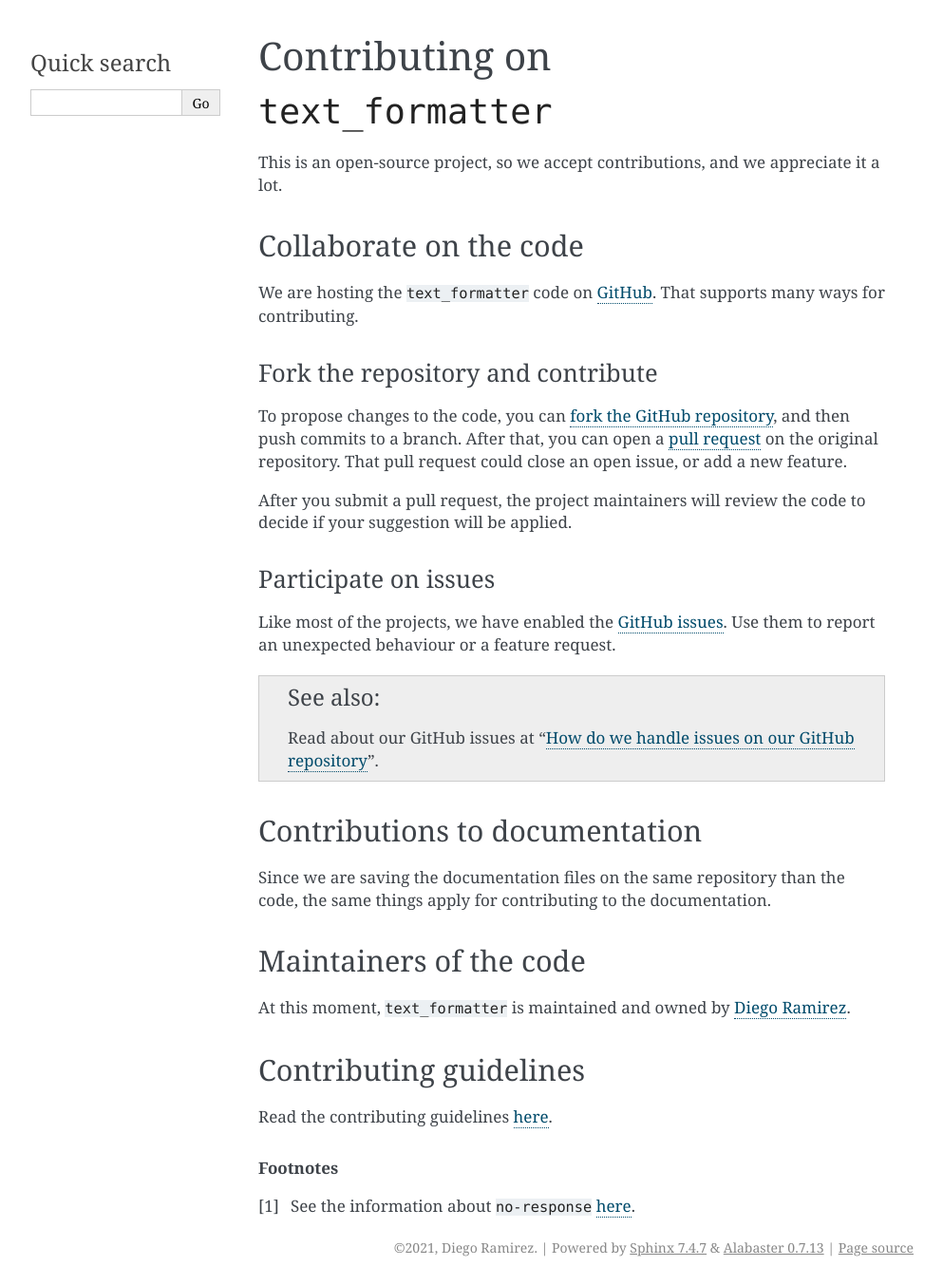
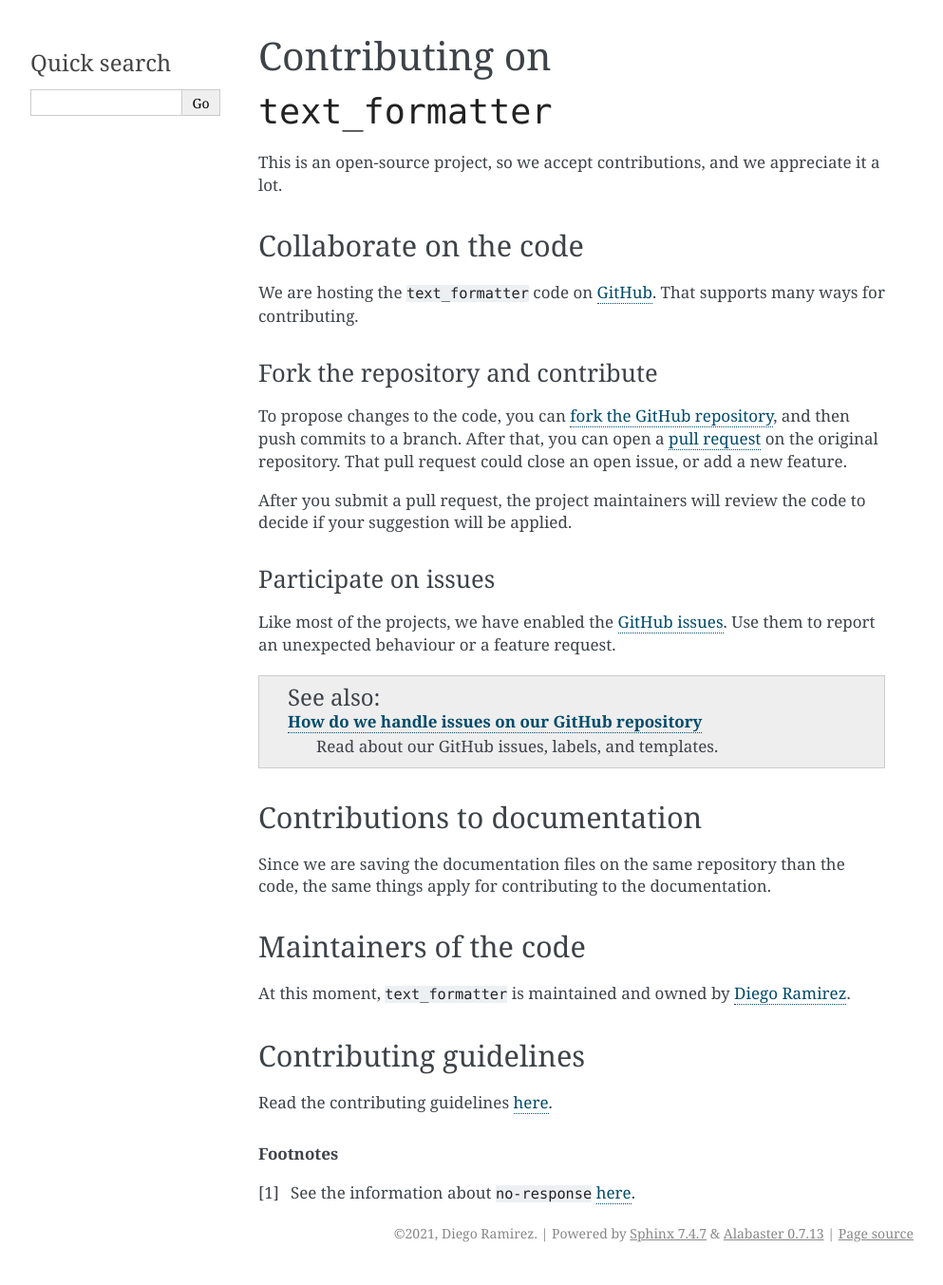
Before and after one commit to DiddiLeija/text_formatter, a Sphinx documentation site: the page built from docs/dev/contrib.rst, in a window 1280 px wide. Shown: the whole page at 95% size, without its empty margins (148-1141 px from the left). Built offline with Sphinx 7.4.7, drawn with Linux system fonts in a browser that asks for light colours.

Commit message:
Update contrib.rst
Modify the "see also" part.

```diff
--- a/docs/dev/contrib.rst
+++ b/docs/dev/contrib.rst
@@ -30,7 +30,8 @@ them to report an unexpected behaviour or a feature request.
 
 .. seealso::
 
-   Read about our GitHub issues at ":ref:`github-issues`".
+   :ref:`github-issues`
+      Read about our GitHub issues, labels, and templates.
 
 Contributions to documentation
 ------------------------------
```
